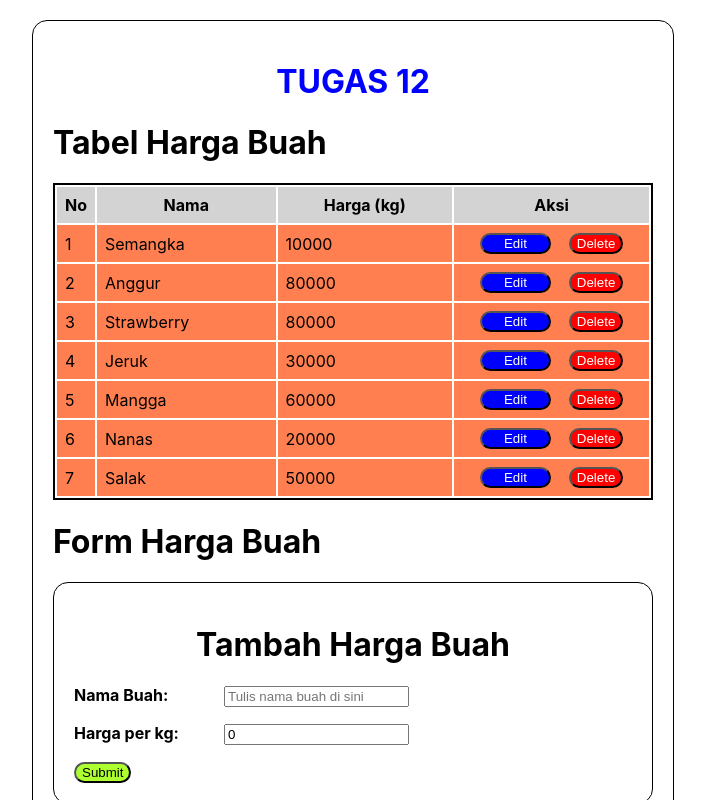
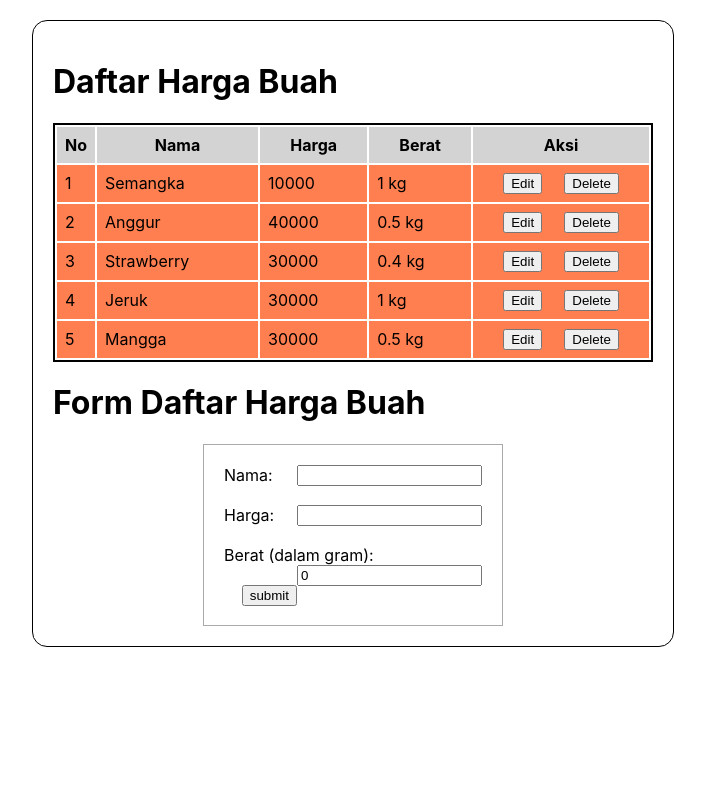
Before and after one commit to MadeWilliam/sanbercode-reactjs-0820-2-, a React (Create React App) app in the folder Project Buah/tugas-sanbercode-reactjs-part2/: page / in a window 1280 px wide. Shown: the top 800 px of the page, without its empty margins (287-992 px from the left). Built offline with nearby package versions, Linux system fonts and the light colour scheme; the HTML template or start-up script is replaced by a standard one.

Commit message:
Tugas13 DONE

```diff
--- a/Project Buah/tugas-sanbercode-reactjs-part2/package.json
+++ b/Project Buah/tugas-sanbercode-reactjs-part2/package.json
@@ -6,6 +6,7 @@
     "@testing-library/jest-dom": "^4.2.4",
     "@testing-library/react": "^9.5.0",
     "@testing-library/user-event": "^7.2.1",
+    "axios": "^0.20.0",
     "react": "^16.13.1",
     "react-dom": "^16.13.1",
     "react-scripts": "3.4.3"
--- a/Project Buah/tugas-sanbercode-reactjs-part2/src/App.jsx
+++ b/Project Buah/tugas-sanbercode-reactjs-part2/src/App.jsx
@@ -3,6 +3,7 @@ import AppBuah from './AppBuah.jsx';
 import FormBuah2 from './tugas12/FormBuah2';
 import Countdown from './tugas11/Countdown.jsx';
 import './App.css';
+import DaftarBuah from './tugas-13/DaftarBuah.jsx';
 
 class App extends Component {
     render() {
@@ -10,7 +11,8 @@ class App extends Component {
             <div className="outer container">
                 {/* <Countdown/> */}
                 {/* <AppBuah/> */}
-                <FormBuah2 />
+                {/* <FormBuah2 /> */}
+                <DaftarBuah/>
             </div>
         );
     }
--- /dev/null
+++ b/Project Buah/tugas-sanbercode-reactjs-part2/src/tugas-12/DaftarBuah.jsx
@@ -0,0 +1,179 @@
+import React, {Component} from "react"
+import "./DaftarBuah.css"
+
+class DaftarBuah extends Component{
+
+  constructor(props){
+    super(props)
+    this.state = {
+     daftarBuah : [
+      {nama: "Semangka", harga: 10000, berat: 1000},
+      {nama: "Anggur", harga: 40000, berat: 500},
+      {nama: "Strawberry", harga: 30000, berat: 400},
+      {nama: "Jeruk", harga: 30000, berat: 1000},
+      {nama: "Mangga", harga: 30000, berat: 500}
+    ],
+     inputName : "",
+     inputHarga : "",
+     inputBerat : 0,
+     /// array tidak punya index -1
+     indexOfForm: -1
+    }
+
+    this.handleChange = this.handleChange.bind(this);
+    this.handleSubmit = this.handleSubmit.bind(this);
+    this.handleEdit = this.handleEdit.bind(this);
+    this.handleDelete = this.handleDelete.bind(this);
+  }
+
+  handleDelete(event){
+    let index = event.target.value
+    let newDaftarBuah = this.state.daftarBuah
+    let editedDataBuah = newDaftarBuah[this.state.indexOfForm]
+    newDaftarBuah.splice(index, 1)
+
+    if (editedDataBuah !== undefined){
+      // array findIndex baru ada di ES6
+      var newIndex = newDaftarBuah.findIndex((el) => el === editedDataBuah)
+      this.setState({daftarBuah: newDaftarBuah, indexOfForm: newIndex})
+
+    }else{
+
+      this.setState({daftarBuah: newDaftarBuah})
+    }
+
+  }
+
+  handleEdit(event){
+    let index = event.target.value
+    let dataBuah = this.state.daftarBuah[index]
+    this.setState({
+      inputName: dataBuah.nama,
+      inputHarga: dataBuah.harga,
+      inputBerat: dataBuah.berat,
+      indexOfForm: index
+    })
+  }
+
+  handleChange(event){
+    let typeOfInput = event.target.name
+    switch (typeOfInput){
+      case "name":
+      {
+        this.setState({inputName: event.target.value});
+        break
+      }
+      case "harga":
+      {
+        this.setState({inputHarga: event.target.value});
+        break
+      }
+      case "berat":
+      {
+        this.setState({inputBerat: event.target.value});
+          break
+      }
+    default:
+      {break;}
+    }
+  }
+
+  handleSubmit(event){
+    // menahan submit
+    event.preventDefault()
+
+    let nama = this.state.inputName
+    let harga = this.state.inputHarga.toString()
+    let berat = this.state.inputBerat
+
+    console.log(this.state)
+
+    if (nama.replace(/\s/g,'') !== "" && harga.replace(/\s/g,'') !== ""){
+      let newDaftarBuah = this.state.daftarBuah
+      let index = this.state.indexOfForm
+
+      if (index === -1){
+        newDaftarBuah = [...newDaftarBuah, {nama, harga, berat}]
+      }else{
+        newDaftarBuah[index] = {nama, harga, berat}
+      }
+
+      this.setState({
+        daftarBuah: newDaftarBuah,
+        inputName: "",
+        inputHarga: "",
+        inputBerat: 0
+      })
+    }
+
+  }
+
+  render(){
+    return(
+      <>
+        <h1>Daftar Harga Buah</h1>
+        <table>
+          <thead>
+            <tr>
+              <th>No</th>
+              <th>Nama</th>
+              <th>Harga</th>
+              <th>Berat</th>
+              <th>Aksi</th>
+            </tr>
+          </thead>
+          <tbody>
+              {
+                this.state.daftarBuah.map((item, index)=>{
+                  return(
+                    <tr key={index}>
+                      <td>{index+1}</td>
+                      <td>{item.nama}</td>
+                      <td>{item.harga}</td>
+                      <td>{item.berat/1000} kg</td>
+                      <td>
+                        <button onClick={this.handleEdit} value={index}>Edit</button>
+                        &nbsp;
+                        <button onClick={this.handleDelete} value={index}>Delete</button>
+                      </td>
+                    </tr>
+                  )
+                })
+              }
+          </tbody>
+        </table>
+        {/* Form */}
+        <h1>Form Daftar Harga Buah</h1>
+        <div style={{width: "50%", margin: "0 auto", display: "block"}}>
+          <div style={{border: "1px solid #aaa", padding: "20px"}}>
+            <form onSubmit={this.handleSubmit}>
+              <label style={{float: "left"}}>
+                Nama:
+              </label>
+              <input style={{float: "right"}} type="text" name="name" value={this.state.inputName} onChange={this.handleChange}/>
+              <br/>
+              <br/>
+              <label style={{float: "left"}}>
+                Harga:
+              </label>
+              <input style={{float: "right"}} type="text" name="harga" value={this.state.inputHarga} onChange={this.handleChange}/>
+              <br/>
+              <br/>
+              <label style={{float: "left"}}>
+                Berat (dalam gram):
+              </label>
+              <input style={{float: "right"}} type="number" name="berat" value={this.state.inputBerat} onChange={this.handleChange}/>
+              <br/>
+              <br/>
+              <div style={{width: "100%", paddingBottom: "20px"}}>
+                <button style={{ float: "right"}}>submit</button>
+              </div>
+            </form>
+          </div>
+        </div>
+      </>
+    )
+  }
+}
+
+export default DaftarBuah
--- /dev/null
+++ b/Project Buah/tugas-sanbercode-reactjs-part2/src/tugas-13/DaftarBuah.jsx
@@ -0,0 +1,158 @@
+import React, { useState, useEffect } from 'react';
+
+const DaftarBuah = () => {
+  const [daftarBuah, setDaftarBuah] = useState([
+    { nama: "Semangka", harga: 10000, berat: 1000 },
+    { nama: "Anggur", harga: 40000, berat: 500 },
+    { nama: "Strawberry", harga: 30000, berat: 400 },
+    { nama: "Jeruk", harga: 30000, berat: 1000 },
+    { nama: "Mangga", harga: 30000, berat: 500 }
+  ])
+  const [inputName, setInputName] = useState("")
+  const [inputHarga, setInputHarga] = useState("")
+  const [inputBerat, setInputBerat] = useState(0)
+  /// array tidak punya index -1
+  const [indexOfForm, setIndexOfForm] = useState(-1)
+
+
+  const handleDelete = (event) => {
+    let index = event.target.value
+    let newDaftarBuah = daftarBuah
+    let editedDataBuah = newDaftarBuah[indexOfForm]
+    newDaftarBuah.splice(index, 1)
+
+    if (editedDataBuah !== undefined) {
+      // array findIndex baru ada di ES6
+      var newIndex = newDaftarBuah.findIndex((el) => el === editedDataBuah)
+      setDaftarBuah(newDaftarBuah)
+      setIndexOfForm(newIndex)
+
+    } else {
+      setDaftarBuah(newDaftarBuah)
+    }
+
+  }
+
+  const handleEdit = (event) => {
+    let index = event.target.value
+    let dataBuah = daftarBuah[index]
+    setInputName(dataBuah.nama)
+    setInputHarga(dataBuah.harga)
+    setInputBerat(dataBuah.berat)
+    setIndexOfForm(index)
+  }
+
+  const handleChange = (event) => {
+    let typeOfInput = event.target.name
+    switch (typeOfInput) {
+      case "name":
+        {
+          setInputName(event.target.value);
+          break
+        }
+      case "harga":
+        {
+          setInputHarga(event.target.value);
+          break
+        }
+      case "berat":
+        {
+          setInputBerat(event.target.value);
+          break
+        }
+      default:
+        { break; }
+    }
+  }
+
+  const handleSubmit = (event) => {
+    // menahan submit
+    event.preventDefault()
+
+    let nama = inputName
+    let harga = inputHarga.toString()
+    let berat = inputBerat
+
+    if (nama.replace(/\s/g, '') !== "" && harga.replace(/\s/g, '') !== "") {
+      let newDaftarBuah = daftarBuah
+      let index = indexOfForm
+
+      if (index === -1) {
+        newDaftarBuah = [...newDaftarBuah, { nama, harga, berat }]
+      } else {
+        newDaftarBuah[index] = { nama, harga, berat }
+      }
+      setDaftarBuah(newDaftarBuah)
+      setInputName("")
+      setInputHarga("")
+      setInputBerat(0)
+    }
+
+  }
+
+  return (
+    <>
+      <h1>Daftar Harga Buah</h1>
+      <table>
+        <thead>
+          <tr>
+            <th style={{ width: "20px" }}>No</th>
+            <th>Nama</th>
+            <th>Harga</th>
+            <th>Berat</th>
+            <th>Aksi</th>
+          </tr>
+        </thead>
+        <tbody>
+          {
+            daftarBuah.map((item, index) => {
+              return (
+                <tr key={index}>
+                  <td>{index + 1}</td>
+                  <td>{item.nama}</td>
+                  <td>{item.harga}</td>
+                  <td>{item.berat / 1000} kg</td>
+                  <td style={{ justifyContent: "space-evenly", display: "flex" }}>
+                    <button onClick={handleEdit} value={index}>Edit</button>
+                    <button onClick={handleDelete} value={index}>Delete</button>
+                  </td>
+                </tr>
+              )
+            })
+          }
+        </tbody>
+      </table>
+      {/* Form */}
+      <h1>Form Daftar Harga Buah</h1>
+      <div style={{ width: "50%", margin: "0 auto", display: "block" }}>
+        <div style={{ border: "1px solid #aaa", padding: "20px" }}>
+          <form onSubmit={handleSubmit}>
+            <label style={{ float: "left" }}>
+              Nama:
+              </label>
+            <input style={{ float: "right" }} type="text" name="name" value={inputName} onChange={handleChange} />
+            <br />
+            <br />
+            <label style={{ float: "left" }}>
+              Harga:
+              </label>
+            <input style={{ float: "right" }} type="text" name="harga" value={inputHarga} onChange={handleChange} />
+            <br />
+            <br />
+            <label style={{ float: "left" }}>
+              Berat (dalam gram):
+              </label>
+            <input style={{ float: "right" }} type="number" name="berat" value={inputBerat} onChange={handleChange} />
+            <br />
+            <br />
+            <div style={{ width: "100%", paddingBottom: "20px" }}>
+              <button style={{ float: "right" }}>submit</button>
+            </div>
+          </form>
+        </div>
+      </div>
+    </>
+  )
+}
+
+export default DaftarBuah
```
Also changed, not shown: 1 other file (tests, documents, lock files or other folders).
